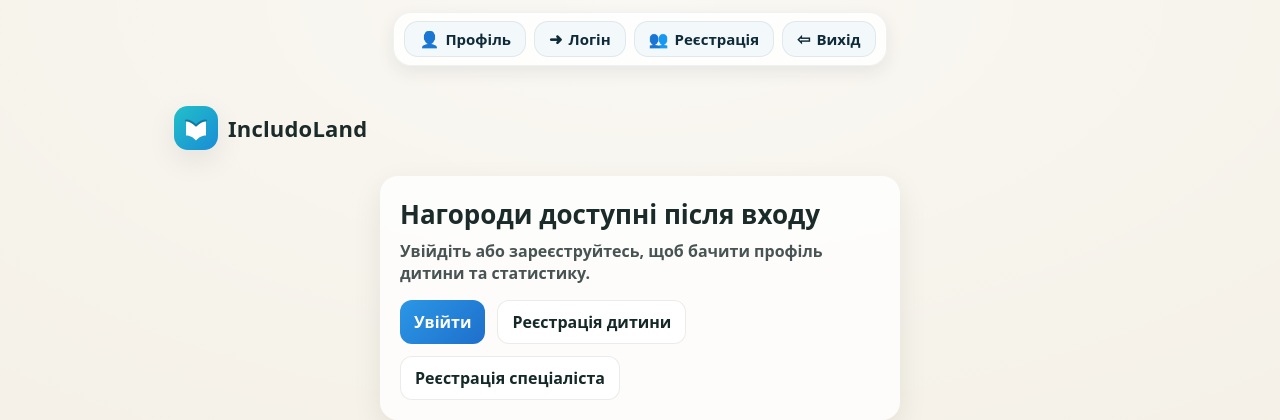
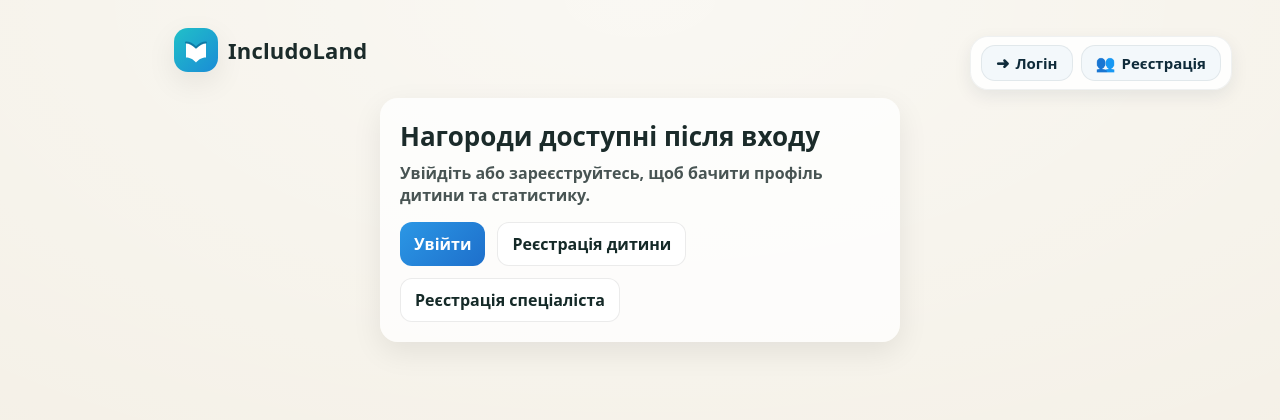
Before and after one commit to anatolii-kandiuk/IncludoLandApp, a Django app: page /rewards/ in a window 1280 px wide. Shown: the top 420 px of the page. Run offline with Django 4.2, Linux system fonts and the light colour scheme.

Commit message:
fix: update header navigation for authenticated users; improve layout and styling

```diff
--- a/templates/includes/header.html
+++ b/templates/includes/header.html
@@ -1,34 +1,38 @@
 {% load static %}
 <header class="pill-header">
     <nav class="pill-nav">
+        {% if user.is_authenticated %}
         <a class="pill" href="{% url 'child_profile' %}">
             <span class="pill__ico" aria-hidden="true">👤</span>
             <span>Профіль</span>
         </a>
+        <a class="pill" href="{% url 'logout' %}">
+            <span class="pill__ico" aria-hidden="true">⇦</span>
+            <span>Вихід</span>
+        </a>
+        {% else %}
         <a class="pill" href="{% url 'login' %}">
             <span class="pill__ico" aria-hidden="true">➜</span>
             <span>Логін</span>
         </a>
-        {% if not user.is_authenticated %}
         <a class="pill" href="{% url 'register' %}">
             <span class="pill__ico" aria-hidden="true">👥</span>
             <span>Реєстрація</span>
         </a>
         {% endif %}
-        <a class="pill" href="{% url 'logout' %}">
-            <span class="pill__ico" aria-hidden="true">⇦</span>
-            <span>Вихід</span>
-        </a>
     </nav>
 </header>
 <style>
     .pill-header {
         width: 100%;
         display: flex;
-        justify-content: center;
-        padding: 12px;
-        position: relative;
+        justify-content: flex-end;
+        padding: 12px 24px;
+        position: absolute;
+        top: 24px;
+        right: 24px;
         z-index: 50;
+        pointer-events: none;
     }
 
     .pill-nav {
@@ -40,6 +44,7 @@
         box-shadow: 0 6px 18px rgba(15, 43, 58, 0.08);
         border: 1px solid rgba(15, 43, 58, 0.06);
         backdrop-filter: blur(6px);
+        pointer-events: auto;
     }
 
     .pill {
```
